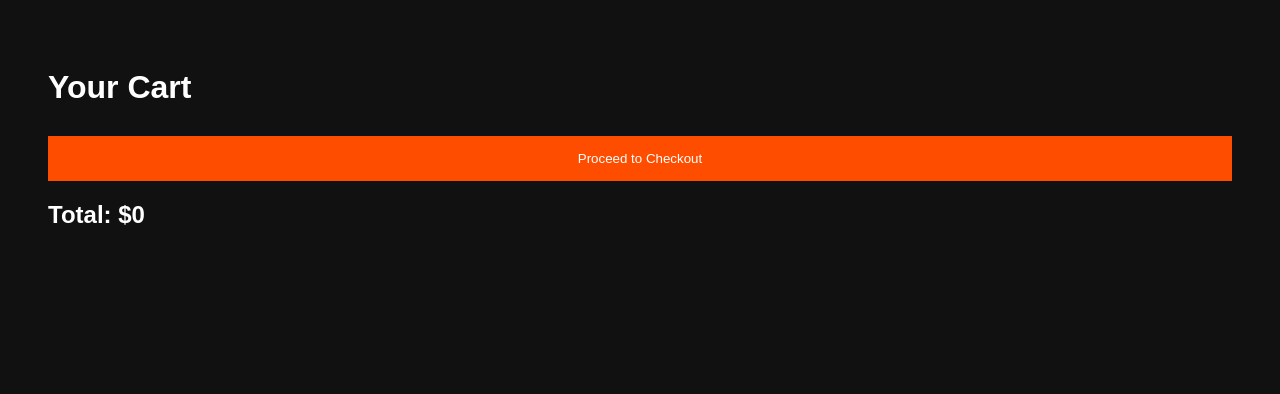
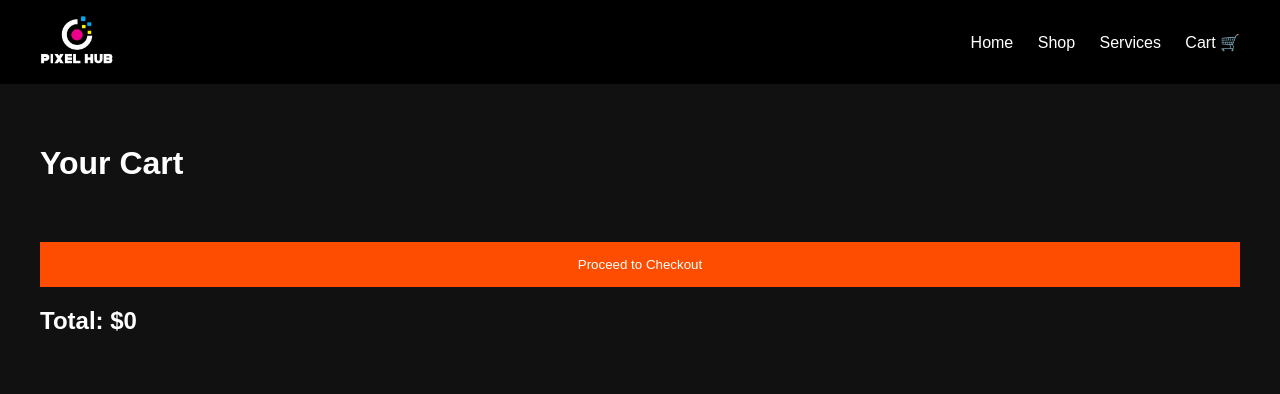
Before and after one commit to pixelhubfl/pixelhub-website, a Django app: page /cart/ in a window 1280 px wide. Shown: the top 394 px of the page. Run offline with Django 5.2, Linux system fonts and the light colour scheme.

Commit message:
cart fixed and improved

```diff
--- a/main/urls.py
+++ b/main/urls.py
@@ -12,4 +12,5 @@ urlpatterns = [
     path('cart/', views.cart, name='cart'),
     path('checkout/', views.create_checkout_session, name='checkout'),
     path('success/', views.success, name='success'),
+    path('remove/<str:key>/', views.remove_from_cart, name='remove_from_cart'),
 ]
--- a/main/views.py
+++ b/main/views.py
@@ -4,7 +4,7 @@ import uuid
 from django.core.files.storage import FileSystemStorage
 import stripe
 from django.conf import settings
-from django.shortcuts import redirect
+from django.core.mail import EmailMessage
 
 # 🔥 Stripe config
 stripe.api_key = settings.STRIPE_SECRET_KEY
@@ -32,6 +32,9 @@ def add_to_cart(request, id):
     product = get_object_or_404(Product, id=id)
     cart = request.session.get('cart', {})
 
+    # 🔥 NUEVO: cantidad
+    quantity = int(request.POST.get('quantity', 1))
+
     width = request.POST.get('width')
     height = request.POST.get('height')
     notes = request.POST.get('notes')
@@ -53,14 +56,13 @@ def add_to_cart(request, id):
     cart[unique_key] = {
         'name': product.name,
         'price': price,
-        'quantity': 1,
+        'quantity': quantity,  # 🔥 ahora sí funciona
         'notes': notes,
         'size': f"{width}ft x {height}ft" if width else "Standard",
         'file': file_url,
     }
 
     request.session['cart'] = cart
-
     return redirect('cart')
 
 
@@ -81,11 +83,10 @@ def remove_from_cart(request, key):
         del cart[key]
 
     request.session['cart'] = cart
-
     return redirect('cart')
 
 
-# 💳 STRIPE CHECKOUT (PRODUCTION READY)
+# 💳 STRIPE CHECKOUT
 def create_checkout_session(request):
     cart = request.session.get('cart', {})
 
@@ -106,7 +107,7 @@ def create_checkout_session(request):
             'quantity': item['quantity'],
         })
 
-    domain = 'https://pixelhubfl.com'  # 🔥 TU DOMINIO
+    domain = 'https://pixelhubfl.com'
 
     session = stripe.checkout.Session.create(
         payment_method_types=['card'],
@@ -124,8 +125,7 @@ def success(request):
     return render(request, 'main/success.html')
 
 
-from django.core.mail import EmailMessage
-
+# 📩 SERVICES (QUOTE)
 def services(request):
     if request.method == 'POST':
         name = request.POST.get('name')
@@ -163,36 +163,3 @@ Details:
         return render(request, 'main/success.html')
 
     return render(request, 'main/services.html')
-
-stripe.api_key = settings.STRIPE_SECRET_KEY
-
-def create_checkout_session(request):
-    cart = request.session.get('cart', {})
-
-    line_items = []
-
-    for item_id, item in cart.items():
-        line_items.append({
-            'price_data': {
-                'currency': 'usd',
-                'product_data': {
-                    'name': item['name'],
-                },
-                'unit_amount': int(item['price'] * 100),
-            },
-            'quantity': item['quantity'],
-        })
-
-    session = stripe.checkout.Session.create(
-        payment_method_types=['card'],
-        line_items=line_items,
-        mode='payment',
-        success_url='https://pixelhubfl.com/success/',
-        cancel_url='https://pixelhubfl.com/cart/',
-    )
-
-    return redirect(session.url)
-
-
-def success(request):
-    return render(request, 'main/success.html')
--- a/templates/main/cart.html
+++ b/templates/main/cart.html
@@ -1,13 +1,39 @@
+{% load static %}
 <!DOCTYPE html>
 <html>
 <head>
-    <title>Cart</title>
+    <title>Cart - Pixel Hub</title>
 
     <style>
         body {
+            margin: 0;
             font-family: Arial;
             background: #111;
             color: white;
+        }
+
+        /* NAVBAR */
+        .navbar {
+            display: flex;
+            justify-content: space-between;
+            align-items: center;
+            padding: 15px 40px;
+            background: #000;
+        }
+
+        .navbar img {
+            height: 50px;
+            cursor: pointer;
+        }
+
+        .nav-links a {
+            color: white;
+            margin-left: 20px;
+            text-decoration: none;
+        }
+
+        /* CONTENT */
+        .container {
             padding: 40px;
         }
 
@@ -15,46 +41,74 @@
             background: #222;
             padding: 20px;
             margin-bottom: 20px;
+            border-radius: 8px;
         }
 
-        a {
+        .item a {
             color: red;
+            text-decoration: none;
         }
 
-        .checkout {
+        .checkout-btn {
             margin-top: 30px;
             padding: 15px;
             background: #ff4d00;
             color: white;
-            text-decoration: none;
-            display: inline-block;
+            border: none;
+            width: 100%;
+            cursor: pointer;
+        }
+
+        h2 {
+            margin-top: 20px;
         }
     </style>
 </head>
 
 <body>
 
+<!-- NAVBAR -->
+<div class="navbar">
+    <a href="/">
+        <img src="{% static 'images/logo.png' %}">
+    </a>
+
+    <div class="nav-links">
+        <a href="/">Home</a>
+        <a href="/shop/">Shop</a>
+        <a href="/services/">Services</a>
+        <a href="/cart/">Cart 🛒</a>
+    </div>
+</div>
+
+<div class="container">
+
 <h1>Your Cart</h1>
 
 {% for key, item in cart.items %}
 <div class="item">
     <h3>{{ item.name }}</h3>
-    <p>Price: ${{ item.price }}</p>
-    <p>Size: {{ item.size }}</p>
-    <p>Notes: {{ item.notes }}</p>
+
+    <p><strong>Price:</strong> ${{ item.price }}</p>
+    <p><strong>Quantity:</strong> {{ item.quantity }}</p>
+    <p><strong>Size:</strong> {{ item.size }}</p>
+    <p><strong>Notes:</strong> {{ item.notes }}</p>
 
     {% if item.file %}
         <a href="{{ item.file }}" target="_blank">View File</a>
     {% endif %}
 
     <br><br>
+
+    <!-- 🔥 FIX REMOVE -->
     <a href="/remove/{{ key }}/">Remove</a>
 </div>
 {% endfor %}
 
+<!-- CHECKOUT -->
 <div style="margin-top: 30px;">
     <a href="/checkout/">
-        <button style="padding:15px; background:#ff4d00; color:white; border:none; width:100%;">
+        <button class="checkout-btn">
             Proceed to Checkout
         </button>
     </a>
@@ -62,5 +116,7 @@
 
 <h2>Total: ${{ total }}</h2>
 
+</div>
+
 </body>
 </html>
--- a/templates/main/product.html
+++ b/templates/main/product.html
@@ -106,6 +106,9 @@
                 <input type="text" name="height" placeholder="Height (ft)">
             {% endif %}
 
+            <label>Quantity:</label>
+            <input type="number" name="quantity" value="1" min="1">
+
             <input type="file" name="file">
             <textarea name="notes" placeholder="Additional notes..."></textarea>
 
```
